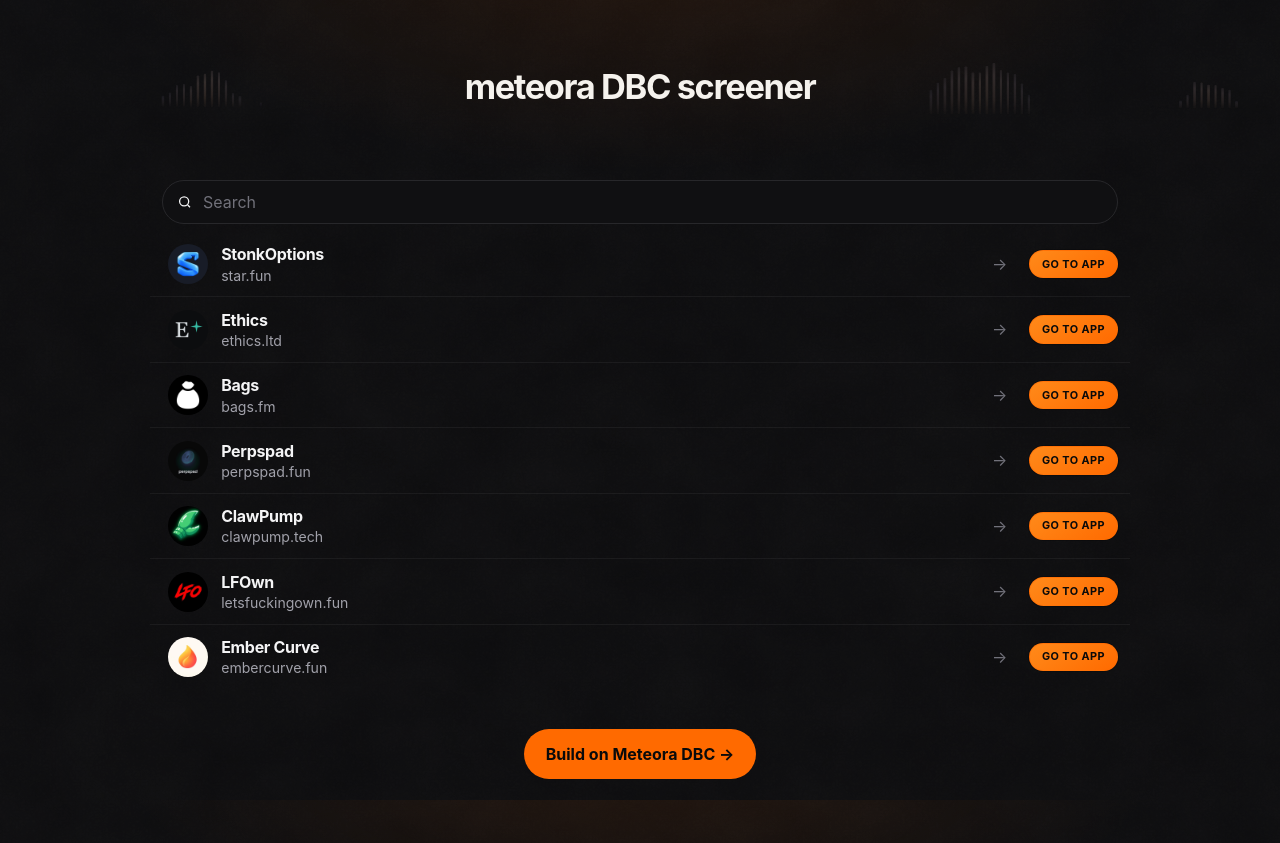
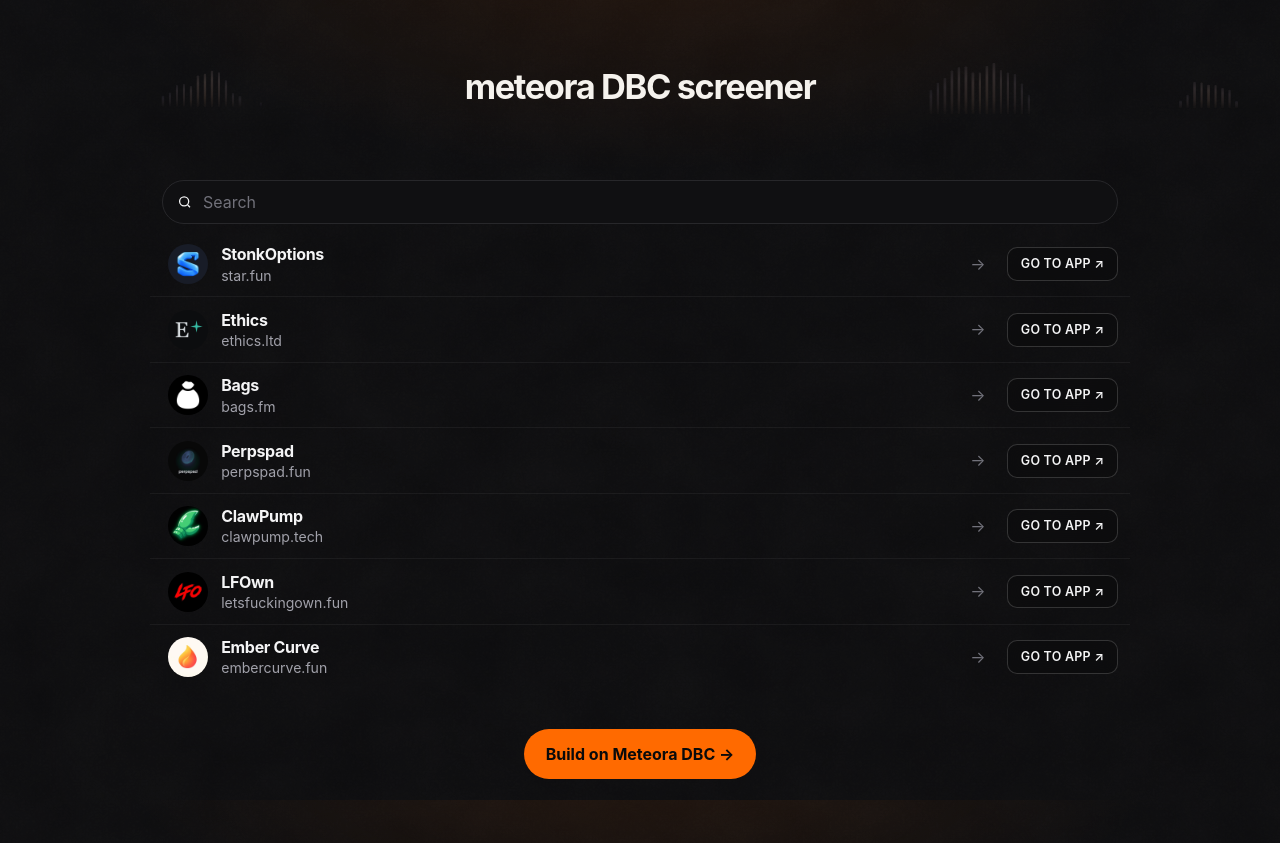
Before and after one commit to semi-infiknight/RWAScreener, a Next.js app: page / in a window 1280 px wide. Built offline with nearby package versions, Linux system fonts and the light colour scheme.

Commit message:
fix(home): premium glass GO TO APP matching pad hero buttons

```diff
--- a/app/ecosystem-explorer.tsx
+++ b/app/ecosystem-explorer.tsx
@@ -139,7 +139,7 @@ export function EcosystemExplorer({
                         e.stopPropagation();
                       }}
                     >
-                      GO TO APP
+                      GO TO APP ↗
                     </a>
                   ) : null}
                 </div>
--- a/app/globals.css
+++ b/app/globals.css
@@ -491,22 +491,25 @@ button, input { font: inherit; color: inherit; }
   display: inline-flex;
   align-items: center;
   justify-content: center;
+  gap: 0.3rem;
   white-space: nowrap;
-  border-radius: 999px;
-  padding: 0.35rem 0.75rem;
-  font-size: 0.68rem;
-  font-weight: 700;
-  letter-spacing: 0.04em;
-  text-transform: uppercase;
+  border-radius: 10px;
+  padding: 0.45rem 0.8rem;
+  font-size: 0.78rem;
+  font-weight: 600;
+  letter-spacing: 0.02em;
   text-decoration: none;
-  color: #0a0a0a;
-  background: linear-gradient(145deg, #ff8a1a, #ff6a00);
-  border: 1px solid rgba(255, 106, 0, 0.55);
-  box-shadow: 0 0 0 1px rgba(0, 0, 0, 0.25);
+  color: #f4f4f5;
+  background: rgba(10, 10, 10, 0.35);
+  border: 1px solid rgba(255, 255, 255, 0.16);
+  backdrop-filter: blur(10px);
+  -webkit-backdrop-filter: blur(10px);
+  box-shadow: none;
 }
 .go-to-app:hover {
-  filter: brightness(1.06);
-  color: #0a0a0a;
+  border-color: rgba(255, 106, 0, 0.5);
+  color: #ffb347;
+  filter: none;
 }
 
 
```
